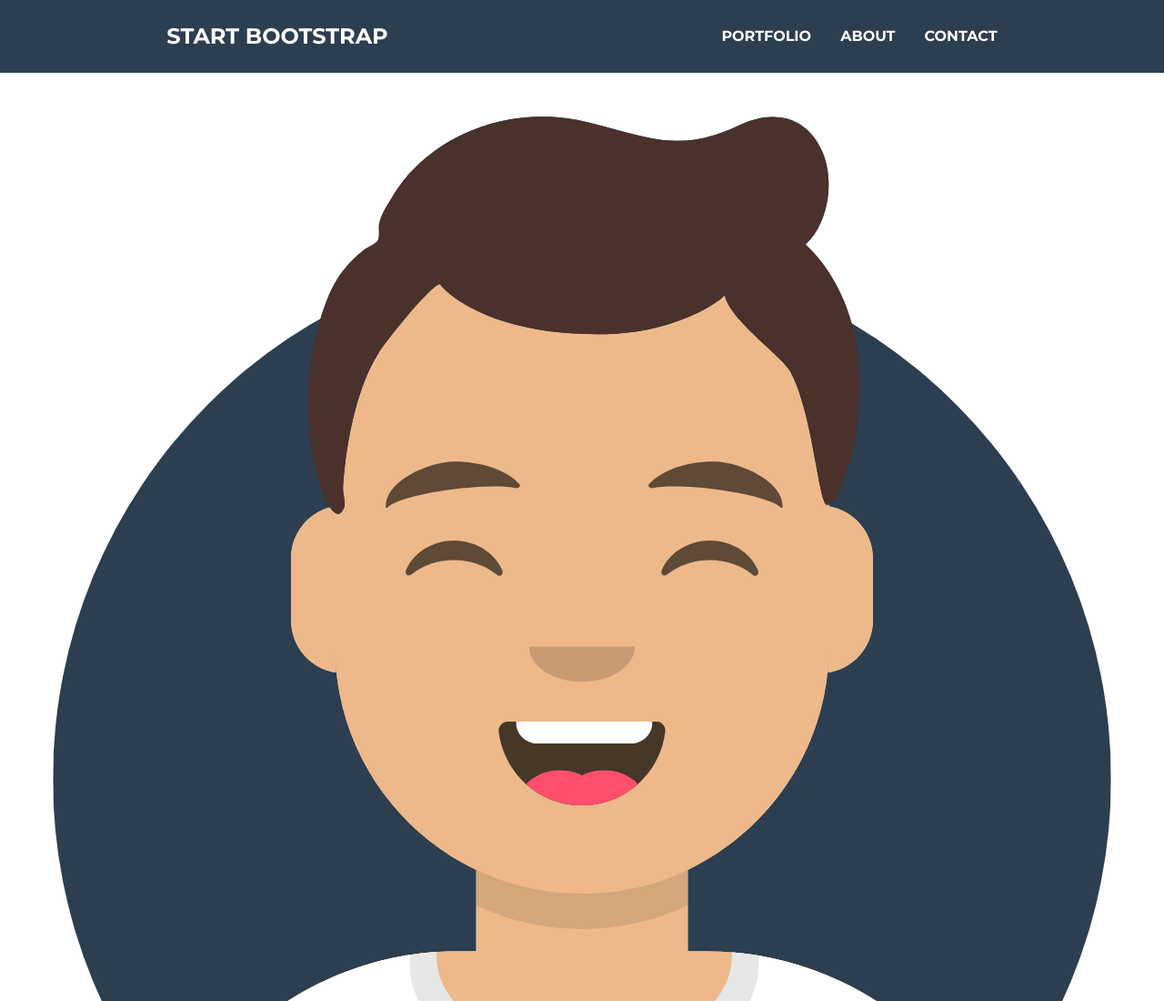
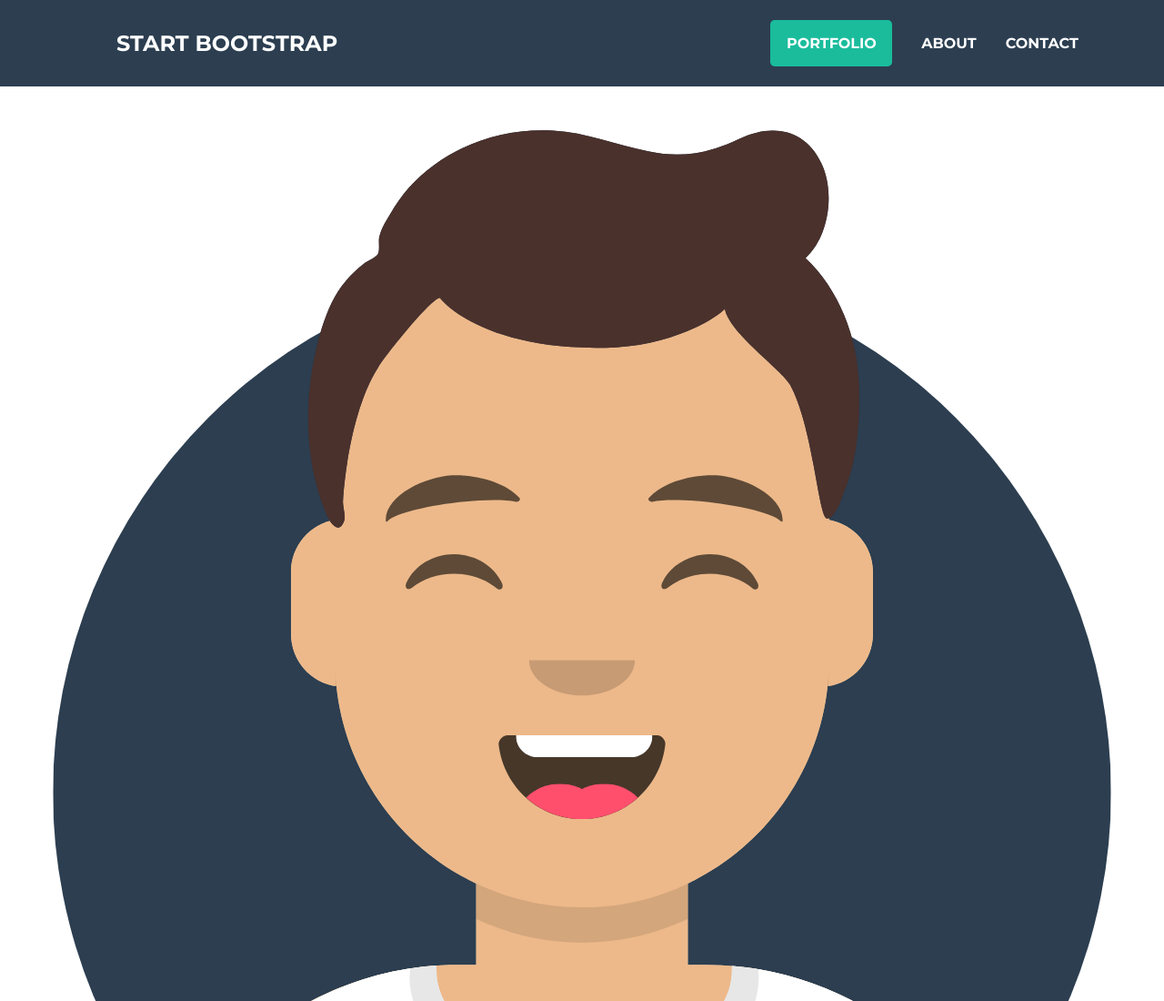
Before and after one commit to NurgulYunusova/Freelancer-Website-Template, a plain HTML site: page index.html in a window 1280 px wide. Shown: the top 1100 px of the page at 91% size. Drawn offline with Linux system fonts and the light colour scheme.

Commit message:
Finish navigation bar

```diff
--- a/index.html
+++ b/index.html
@@ -16,9 +16,9 @@
 
         <div class="navbar">
           <ul class="navbarElements">
-            <li><a href="">PORTFOLIO</a></li>
-            <li><a href="">ABOUT</a></li>
-            <li><a href="">CONTACT</a></li>
+            <li><a href="#">PORTFOLIO</a></li>
+            <li><a href="#">ABOUT</a></li>
+            <li><a href="#">CONTACT</a></li>
           </ul>
         </div>
       </nav>
@@ -51,6 +51,7 @@
             ></path>
           </svg>
         </div>
+        <div class="divider"></div>
       </div>
 
       <div class="manePageText">
@@ -84,6 +85,7 @@
             ></path>
           </svg>
         </div>
+        <div class="divider"></div>
       </div>
 
       <div class="sixCards">
@@ -134,6 +136,7 @@
             ></path>
           </svg>
         </div>
+        <div class="divider"></div>
       </div>
 
       <div class="twoTexts">
@@ -201,6 +204,7 @@
             ></path>
           </svg>
         </div>
+        <div class="divider"></div>
       </div>
 
       <div class="formContainer">
--- a/style.css
+++ b/style.css
@@ -1,8 +1,9 @@
 @import url("https://fonts.googleapis.com/css2?family=Montserrat:wght@300;400;500;600;700;800&display=swap");
 
+/* ----- NAVIGATION BAR ----- */
 header {
   width: 100%;
-  height: 80px;
+  height: 95px;
   background-color: #2c3e50;
   font-family: "Montserrat", sans-serif;
 }
@@ -12,7 +13,9 @@ nav,
   display: flex;
   align-items: center;
   height: 100%;
-  justify-content: space-around;
+  width: 80%;
+  margin: 0 auto;
+  justify-content: space-between;
 }
 
 .logo a {
@@ -29,3 +32,9 @@ nav,
 .navbarElements a {
   color: #fff;
 }
+
+.navbarElements li:first-child {
+  background-color: #1abc9c;
+  padding: 1.1rem;
+  border-radius: 0.3rem;
+}
```
